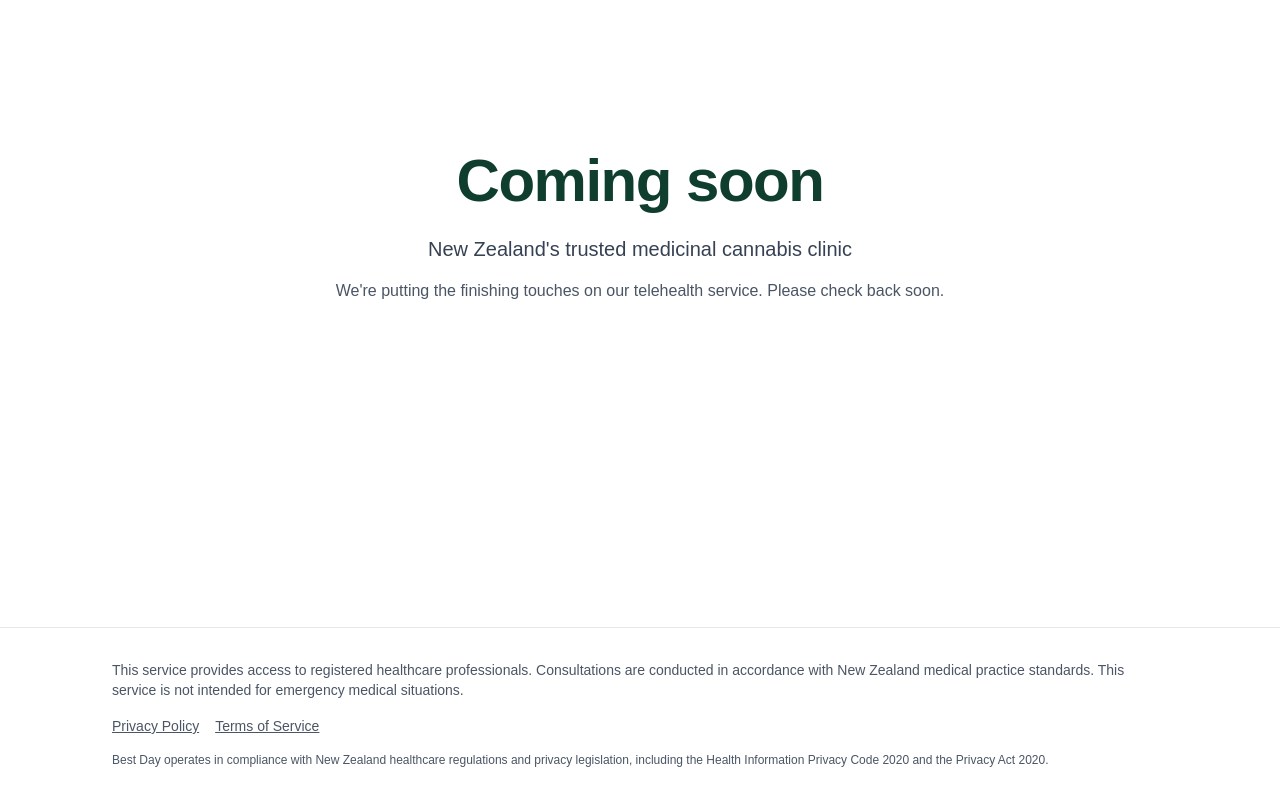
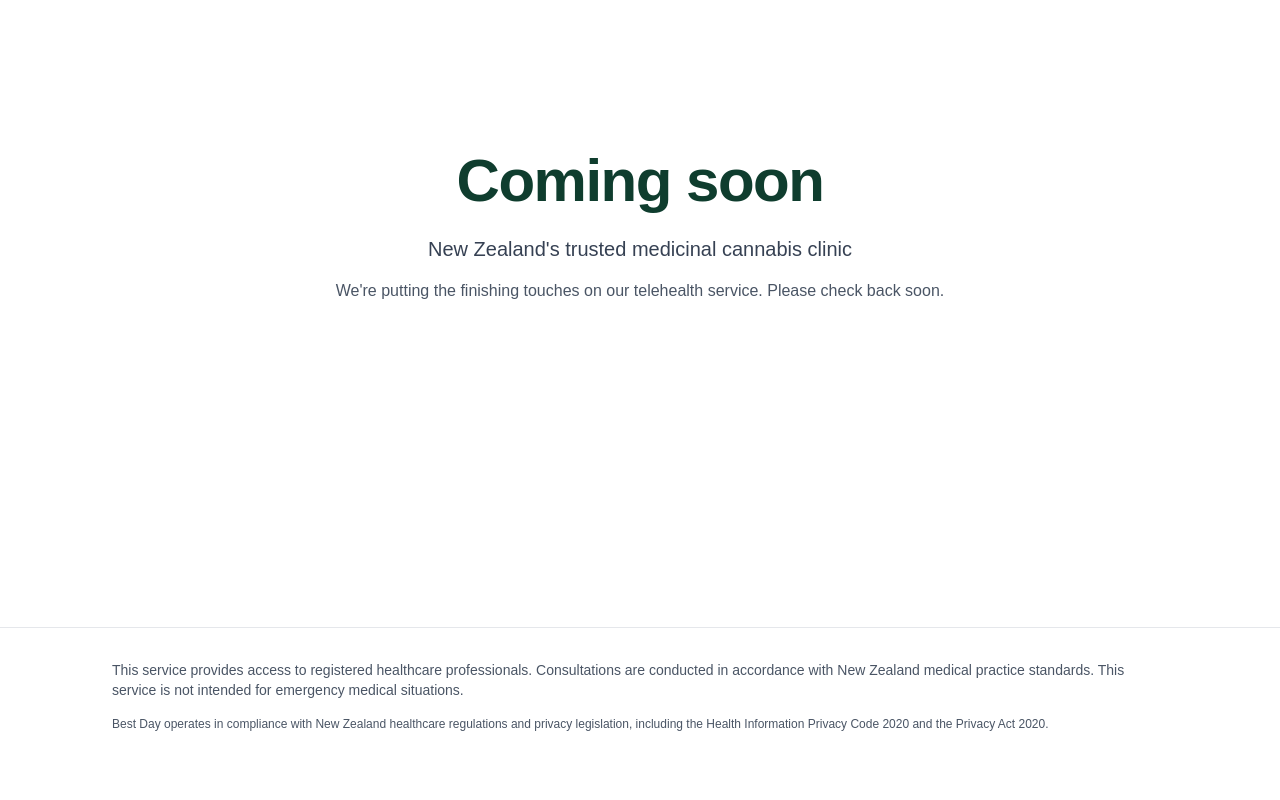
Before and after one commit to marktulloch/bestday, a Next.js app: page / in a window 1280 px wide. Shown: the part 253-1053 px from the top of the page. After the commit the page ends 1017 px from the top, so only its background shows below. Built offline with nearby package versions, Linux system fonts and the light colour scheme.

Commit message:
Remove dead Privacy and Terms footer links until pages exist
Removed links to Privacy Policy and Terms of Service from the footer.

```diff
--- a/app/components/layout/Footer.tsx
+++ b/app/components/layout/Footer.tsx
@@ -1,4 +1,3 @@
-import Link from "next/link";
 import Container from "./Container";
 
 export default function Footer() {
@@ -10,14 +9,6 @@ export default function Footer() {
             <p>
               This service provides access to registered healthcare professionals. Consultations are conducted in accordance with New Zealand medical practice standards. This service is not intended for emergency medical situations.
             </p>
-            <div className="flex flex-wrap gap-4">
-              <Link href="/privacy" className="hover:text-gray-900 underline">
-                Privacy Policy
-              </Link>
-              <Link href="/terms" className="hover:text-gray-900 underline">
-                Terms of Service
-              </Link>
-            </div>
             <p className="text-xs">
               Best Day operates in compliance with New Zealand healthcare regulations and privacy legislation, including the Health Information Privacy Code 2020 and the Privacy Act 2020.
             </p>
```
